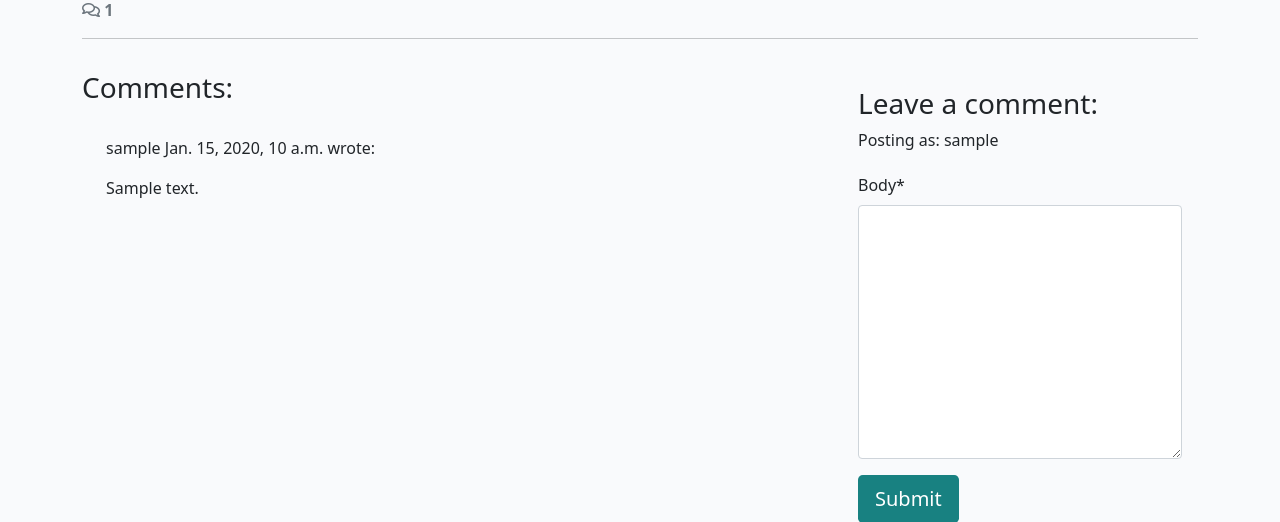
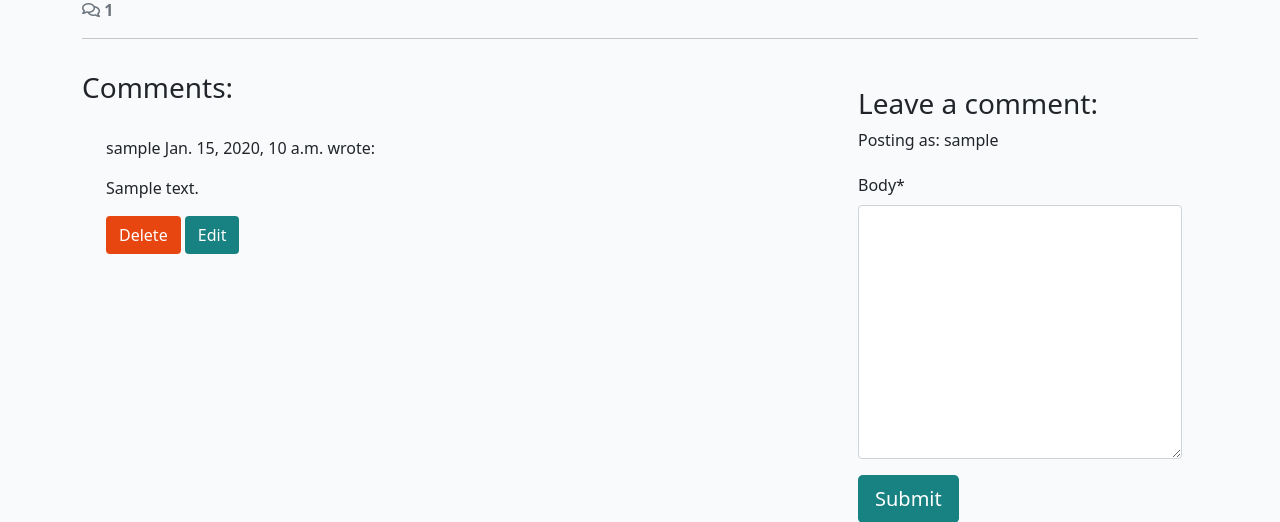
Before and after one commit to hauvoong/django-blog, a Django app: the page made by blog/templates/blog/post_detail.html in a window 1280 px wide. Shown: the part 494-1016 px from the top of the page. Run offline with Django 4.2, Linux system fonts and the light colour scheme; the first user in the database is signed in; tables that the repository leaves empty hold one stand-in row (Sample ...); some libraries are stand-ins or nearby versions.

Commit message:
Add delete comment button

```diff
--- a/blog/templates/blog/post_detail.html
+++ b/blog/templates/blog/post_detail.html
@@ -67,6 +67,12 @@
             This comment is awaiting approval
           </p>
           {% endif %}
+          {% if user.is_authenticated and comment.author == user %}
+            <button class="btn btn-delete"
+                comment_id="{{ comment.id }}">Delete</button>
+            <button class="btn btn-edit"
+                comment_id="{{ comment.id }}">Edit</button>
+            {% endif %}
         </div>
         <!-- Our for loop ends here -->
         {% endfor %}
@@ -93,4 +99,33 @@
   </div>
 </div>
 
+<!-- Delete confirmation modal -->
+<div class="modal fade" id="deleteModal" tabindex="-1"
+  aria-labelledby="deleteModalLabel" aria-hidden="true">
+  <div class="modal-dialog">
+    <div class="modal-content">
+      <div class="modal-header">
+        <h5 class="modal-title"
+          id="deleteModalLabel">Delete comment?lt;/h5>
+        <button type="button" class="btn-close"
+          data-bs-dismiss="modal" aria-label="Close"></button>
+      </div>
+      <div class="modal-body">
+        Are you sure you want to delete your comment?
+        This action cannot be undone.
+      </div>
+      <div class="modal-footer">
+        <button type="button" class="btn btn-secondary"
+          data-bs-dismiss="modal">Close</button>
+        <a id="deleteConfirm" href="#" class="btn
+          btn-danger">Delete</a>
+      </div>
+    </div>
+  </div>
+</div>
+
 {% endblock content %}
+
+{% block extras %}
+<script src="{% static 'js/comments.js' %}"></script>
+{% endblock %}
--- a/blog/urls.py
+++ b/blog/urls.py
@@ -4,4 +4,8 @@ from django.urls import path
 urlpatterns = [
     path("", views.PostList.as_view(), name='home'),
     path('<slug:slug>/', views.post_detail, name='post_detail'),
+    path('<slug:slug>/edit_comment/<int:comment_id>',
+         views.comment_edit, name='comment_edit'),
+    path('<slug:slug>/delete_comment/<int:comment_id>',
+         views.comment_delete, name='comment_delete'),
 ]
--- a/blog/views.py
+++ b/blog/views.py
@@ -1,7 +1,8 @@
-from django.shortcuts import render, get_object_or_404
+from django.shortcuts import render, get_object_or_404, reverse
 from django.views import generic
 from django.contrib import messages
-from .models import Post
+from django.http import HttpResponseRedirect
+from .models import Post, Comment
 from .forms import CommentForm
 
 # Create your views here.
@@ -55,3 +56,41 @@ def post_detail(request, slug):
             "comment_form": comment_form,
         },
     )
+
+def comment_edit(request, slug, comment_id):
+    """
+    view to edit comments
+    """
+    if request.method == "POST":
+
+        queryset = Post.objects.filter(status=1)
+        post = get_object_or_404(queryset, slug=slug)
+        comment = get_object_or_404(Comment, pk=comment_id)
+        comment_form = CommentForm(data=request.POST, instance=comment)
+
+        if comment_form.is_valid() and comment.author == request.user:
+            comment = comment_form.save(commit=False)
+            comment.post = post
+            comment.approved = False
+            comment.save()
+            messages.add_message(request, messages.SUCCESS, 'Comment Updated!')
+        else:
+            messages.add_message(request, messages.ERROR, 'Error updating comment!')
+
+    return HttpResponseRedirect(reverse('post_detail', args=[slug]))
+
+def comment_delete(request, slug, comment_id):
+        """
+        view to delete comment
+        """
+        queryset = Post.objects.filter(status=1)
+        post = get_object_or_404(queryset, slug=slug)
+        comment = get_object_or_404(Comment, pk=comment_id)
+
+        if comment.author == request.user:
+            comment.delete()
+            messages.add_message(request, messages.SUCCESS, 'Comment deleted!')
+        else:
+            messages.add_message(request, messages.ERROR, 'You can only delete your own comments!')
+
+        return HttpResponseRedirect(reverse('post_detail', args=[slug]))
--- /dev/null
+++ b/static/js/comments.js
@@ -0,0 +1,45 @@
+const editButtons = document.getElementsByClassName("btn-edit");
+const commentText = document.getElementById("id_body");
+const commentForm = document.getElementById("commentForm");
+const submitButton = document.getElementById("submitButton");
+const deleteModal = new bootstrap.Modal(document.getElementById("deleteModal"));
+const deleteButtons = document.getElementsByClassName("btn-delete");
+const deleteConfirm = document.getElementById("deleteConfirm");
+
+/**
+* Initializes edit functionality for the provided edit buttons.
+*
+* For each button in the `editButtons` collection:
+* - Retrieves the associated comment's ID upon click.
+* - Fetches the content of the corresponding comment.
+* - Populates the `commentText` input/textarea with the comment's content for editing.
+* - Updates the submit button's text to "Update".
+* - Sets the form's action attribute to the `edit_comment/{commentId}` endpoint.
+*/
+for (let button of editButtons) {
+    button.addEventListener("click", (e) => {
+        let commentId = e.target.getAttribute("comment_id");
+        let commentContent = document.getElementById(`comment${commentId}`).innerText;
+        commentText.value = commentContent;
+        submitButton.innerText = "Update";
+        commentForm.setAttribute("action", `edit_comment/${commentId}`);
+    });
+}
+
+/**
+* Initializes deletion functionality for the provided delete buttons.
+*
+* For each button in the `deleteButtons` collection:
+* - Retrieves the associated comment's ID upon click.
+* - Updates the `deleteConfirm` link's href to point to the
+* deletion endpoint for the specific comment.
+* - Displays a confirmation modal (`deleteModal`) to prompt
+* the user for confirmation before deletion.
+*/
+for (let button of deleteButtons) {
+    button.addEventListener("click", (e) => {
+        let commentId = e.target.getAttribute("comment_id");
+        deleteConfirm.href = `delete_comment/${commentId}`;
+        deleteModal.show();
+    });
+}
--- a/templates/base.html
+++ b/templates/base.html
@@ -160,5 +160,7 @@
       crossorigin="anonymous"
     ></script>
     <script src="{% static 'js/script.js' %}"></script>
+    {% block extras %}
+    {% endblock %}
   </body>
 </html>
```
Also changed, not shown: about/views.py (+8 -0 lines), 1 other file.
